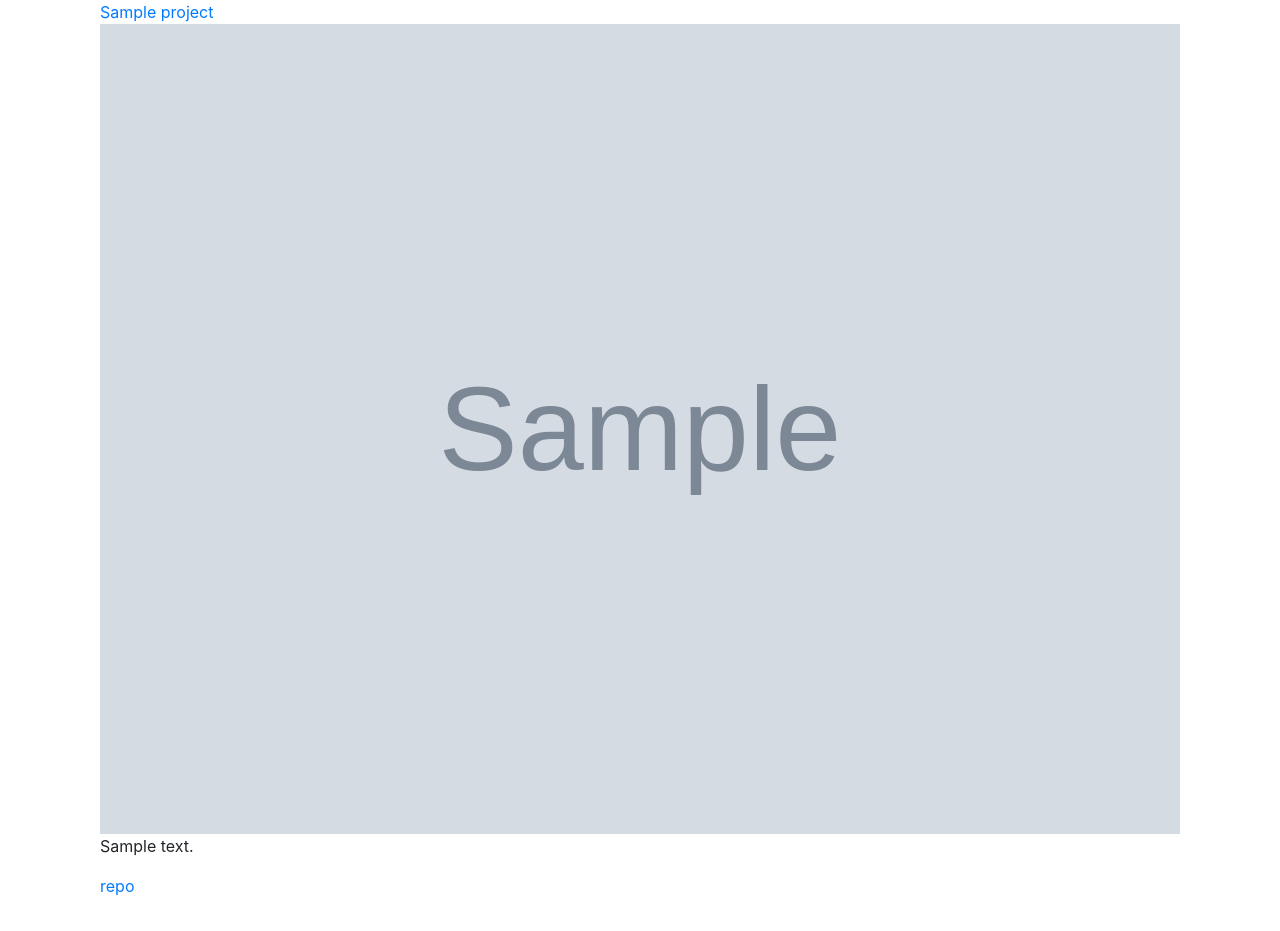
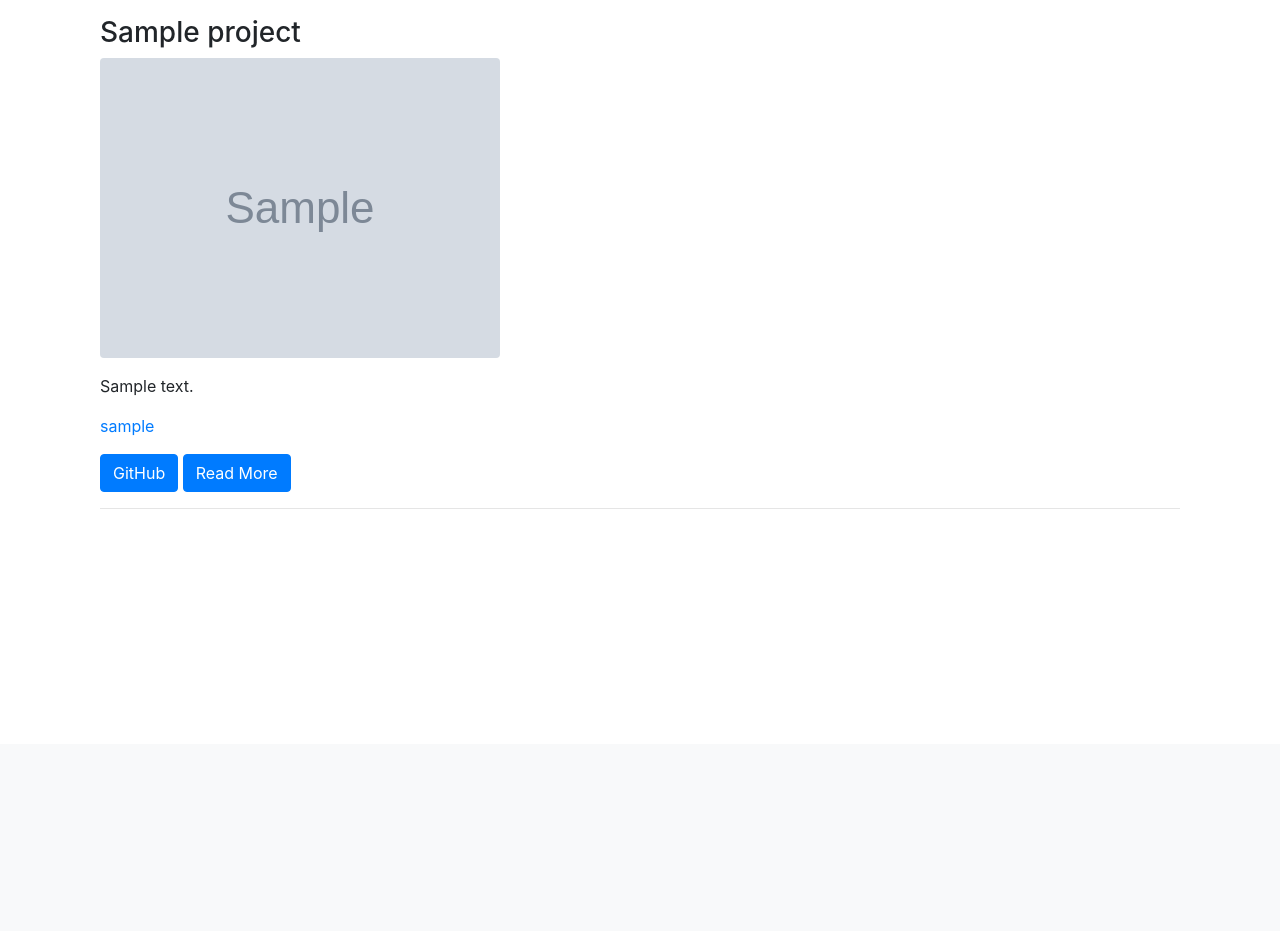
Before and after one commit to jdavv/jeanlucdavern_portfolio, a Django app: page /projects/ in a window 1280 px wide. Shown: the part 56-987 px from the top of the page. After the commit the page ends 565 px from the top, so only its background shows below. Run offline with Django 3.2, Linux system fonts and the light colour scheme; tables that the repository leaves empty hold one stand-in row (values such as "Sample post"); grey boxes marked "Sample" are stand-in pictures; parts of the project's set-up code (start-up, migrations or seed data) failed here and were passed over; some libraries are stand-ins or nearby versions.

Commit message:
Change HTML formatting

```diff
--- a/jeanlucdavern_portfolio/templates/projects/project_list.html
+++ b/jeanlucdavern_portfolio/templates/projects/project_list.html
@@ -1,15 +1,34 @@
 {% extends "base.html" %}
 {% load static i18n %}
 {% block content %}
+
 <div class="container-fluid">
-  <div class="list-group">
+		<div class="contianer-fluid mt-3">
     {% for project in project_list %}
-    <a href="{{ project.get_absolute_url }}" id ="project_title">{{ project.title }}</a>
-    <img src="{{ project.image.url }}" class="img-fluid">
+		<div class="mt-3">
+			<h3>{{ project.title }}</h3>
+		</div>
+			<div>
+				<img src="{{ project.image.url }}" class="img-fluid rounded">
+			</div>
+		<div class="mt-3">
     <p>{{ project.description }}</p>
-    <a href="{{ project.repo }}">repo</a>
-    <hr>
+		</div>
+		<div>
+			<ul class="list-inline">
+			{% for keyword in project.keywords.all %}
+			<li class="list-inline-item"><a href="{{ keyword.get_absolute_url }}">{{ keyword }}</a></li>
+			{% endfor %}
+			</ul>
+		</div>
+
+		<div>
+			<a href="{{ project.repo }}" class="btn btn-primary">GitHub</a>
+			<a href="{{ project.get_absolute_url }}" class="btn btn-primary">Read More</a>
+		</div>
+		<hr>
+
     {% endfor %}
-  </div>
+
 </div>
 {% endblock content %}
```
